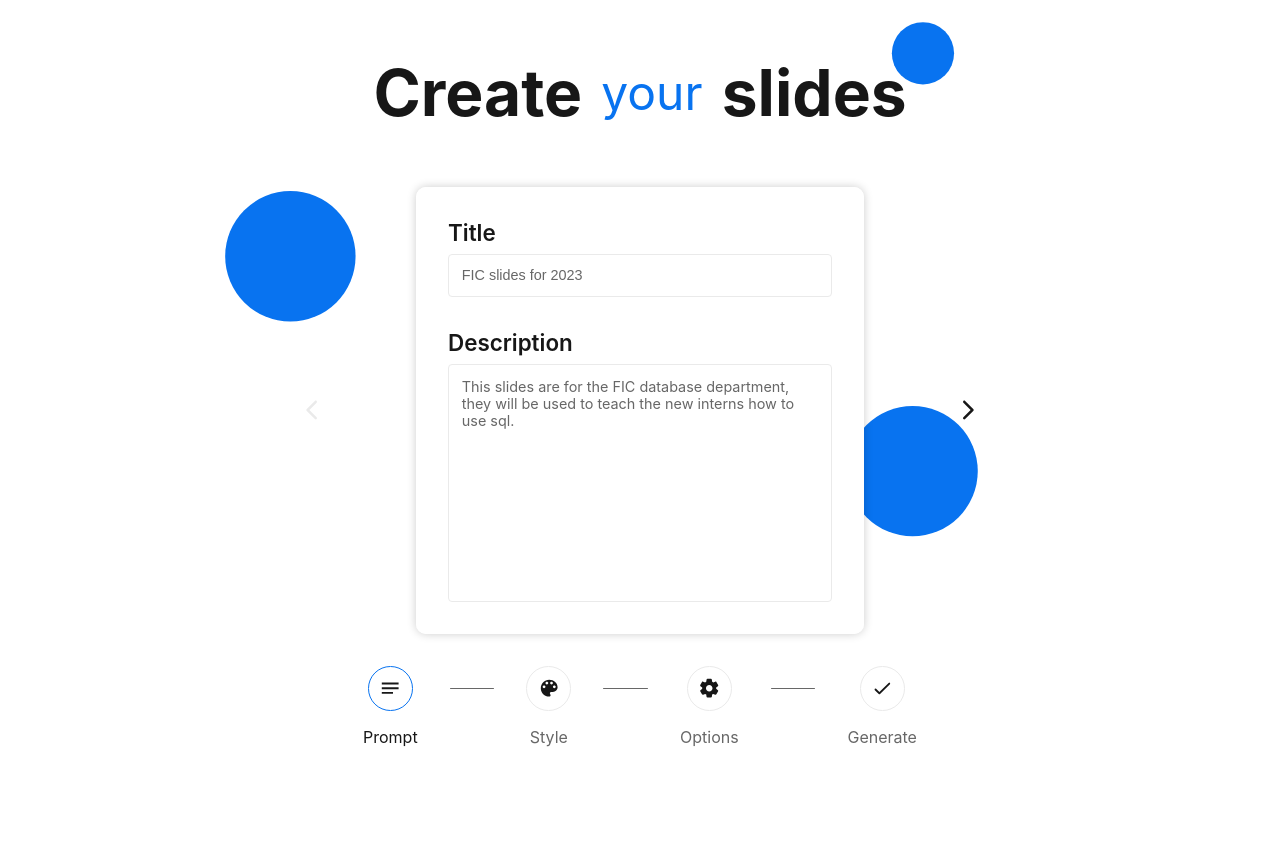
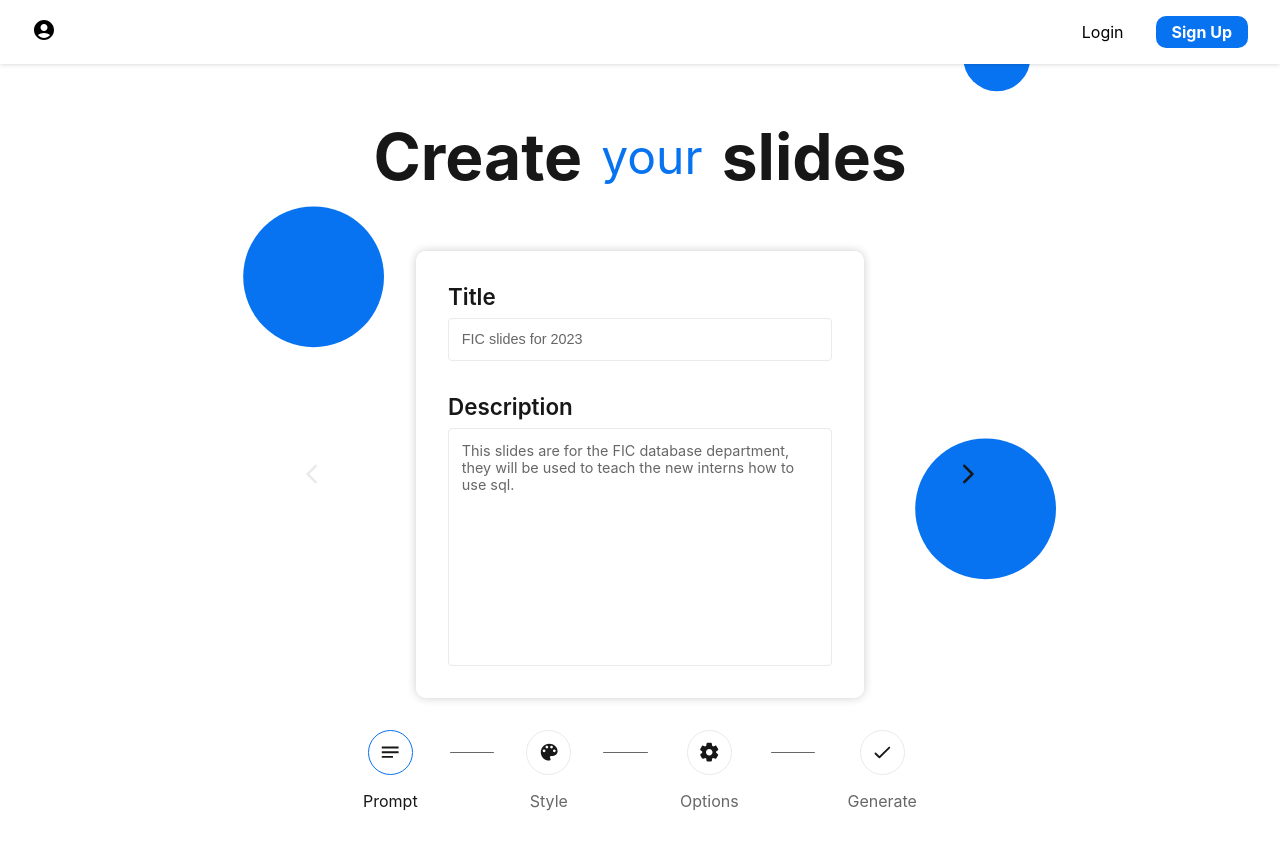
Before and after one commit to jorgehermo9/slAIds, a Next.js app in the folder frontend/: page / in a window 1280 px wide. Shown: the top 848 px of the page. Before the commit the page ends 800 px from the top, so only its background shows below. Built offline with nearby package versions, Linux system fonts and the light colour scheme.

Commit message:
Add nav and login components

```diff
--- /dev/null
+++ b/frontend/src/components/Login/Login.tsx
@@ -0,0 +1,41 @@
+import styles from "./login.module.scss";
+
+export const Login = () => {
+  return (
+    <div className={styles.card}>
+      <div className={styles.formField}>
+        <label htmlFor="usernameInput" className={styles.title}>
+          Username
+        </label>
+        <input
+          type="text"
+          id="usernameInput"
+          className={styles.input}
+          placeholder="user12"
+        />
+      </div>
+      <div className={styles.formField}>
+        <label htmlFor="passwordInput" className={styles.title}>
+          Password
+        </label>
+        <input
+          type="password"
+          id="passwordInput"
+          className={styles.input}
+          placeholder="%der351"
+        />
+      </div>
+      <div className={styles.formField}>
+        <label htmlFor="emailInput" className={styles.title}>
+          E-mail
+        </label>
+        <input
+          type="text"
+          id="emailInput"
+          className={styles.input}
+          placeholder="user12@gmail.com"
+        />
+      </div>
+    </div>
+  );
+};
--- /dev/null
+++ b/frontend/src/components/Nav/Nav.tsx
@@ -0,0 +1,18 @@
+import React from "react";
+import AccountCircleRoundedIcon from "@mui/icons-material/AccountCircleRounded";
+import styles from "./nav.module.scss";
+import Link from "next/link";
+
+export const Nav = () => {
+  return (
+    <nav className={styles.navbar}>
+      <div>
+        <AccountCircleRoundedIcon className={styles.user} />
+      </div>
+      <div className={styles.buttonsWrapper}>
+        <button className={styles.buttonLogin}>Login</button>
+        <button className={styles.buttonSignup}>Sign Up</button>
+      </div>
+    </nav>
+  );
+};
--- /dev/null
+++ b/frontend/src/components/Nav/nav.module.scss
@@ -0,0 +1,42 @@
+//create me a sticky nav bar with the logo in the right
+
+.navbar {
+  position: sticky;
+  top: 0;
+  background-color: #fff;
+  display: flex;
+  justify-content: space-between;
+  align-items: center;
+  padding: 0 2rem;
+  height: 4rem;
+  box-shadow: 0 0 5px rgba(0, 0, 0, 0.2);
+}
+
+.buttonsWrapper {
+  display: flex;
+  gap: 2rem;
+}
+
+.buttonLogin {
+  cursor: pointer;
+  &:hover {
+    text-decoration: underline;
+    text-decoration-color: var(--blue);
+    text-decoration-thickness: 2px;
+  }
+}
+
+.buttonSignup {
+  padding: 0 1rem;
+  height: 2rem;
+  background-color: var(--blue);
+  border-radius: var(--border-radius);
+  color: var(--bg);
+  cursor: pointer;
+  transition: all 0.3s;
+  font-weight: 700;
+
+  &:hover {
+    box-shadow: 0 0 0.4rem var(--blue);
+  }
+}
--- a/frontend/src/pages/index.tsx
+++ b/frontend/src/pages/index.tsx
@@ -16,6 +16,8 @@ import { Preview } from "@/components/Preview/Preview";
 import { AnimatePresence } from "framer-motion";
 import Head from "next/head";
 import NotificationManager from "@/components/NotificationManager/NotificationManager";
+import { Nav } from "@/components/Nav/Nav";
+import { Login } from "@/components/Login/Login";
 
 export default function Home() {
   const [slideRequest, setSlideRequest] = useState<SlideRequest>(
@@ -50,6 +52,8 @@ export default function Home() {
         <title>slAIds</title>
         <meta name="viewport" content="initial-scale=1.0, width=device-width" />
       </Head>
+
+      <Nav />
 
       <NotificationManager>
         <AnimatePresence>
```
Also changed, not shown: frontend/src/components/Login/login.module.scss (added, +39 -0 lines).
